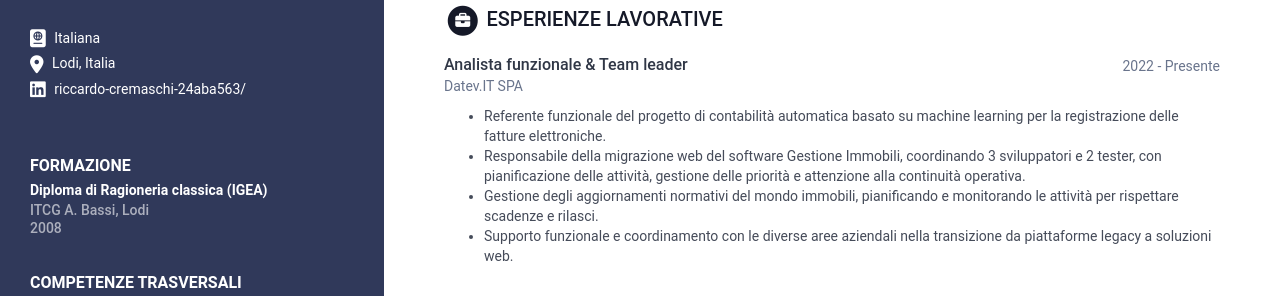
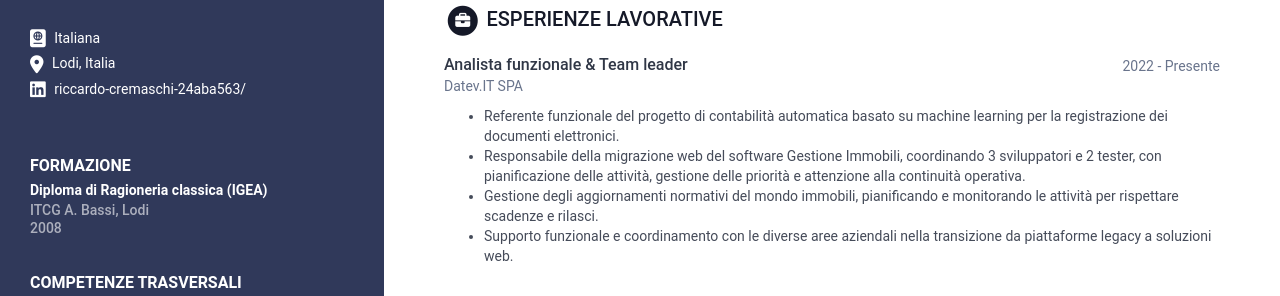
Before and after one commit to riccardocremaschi/cv, a Jekyll site: the page built from print.html, in a window 1280 px wide. Shown: the part 310-606 px from the top of the page. Built offline with Jekyll 4.4.1, drawn with Linux system fonts in a browser that asks for light colours.

Commit message:
Update data.yml
Modifica testo ultima esperienza

```diff
--- a/_data/data.yml
+++ b/_data/data.yml
@@ -55,7 +55,7 @@ experiences:
       time: 2022 - Presente
       company: Datev.IT SPA
       details: |
-        - Referente funzionale del progetto di contabilità automatica basato su machine learning per la registrazione delle fatture elettroniche.
+        - Referente funzionale del progetto di contabilità automatica basato su machine learning per la registrazione dei documenti elettronici.
         - Responsabile della migrazione web del software Gestione Immobili, coordinando 3 sviluppatori e 2 tester, con pianificazione delle attività, gestione delle priorità e attenzione alla continuità operativa.
         - Gestione degli aggiornamenti normativi del mondo immobili, pianificando e monitorando le attività per rispettare scadenze e rilasci.
         - Supporto funzionale e coordinamento con le diverse aree aziendali nella transizione da piattaforme legacy a soluzioni web.
```
